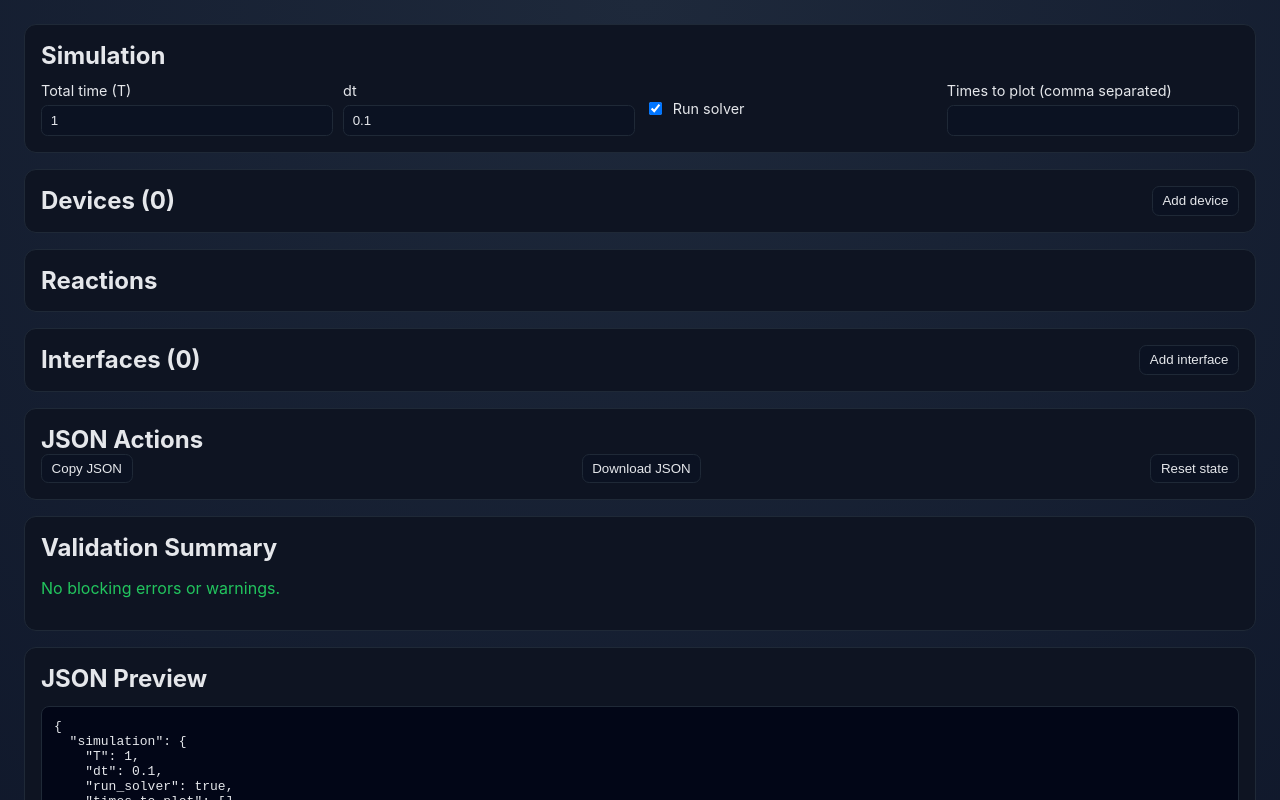
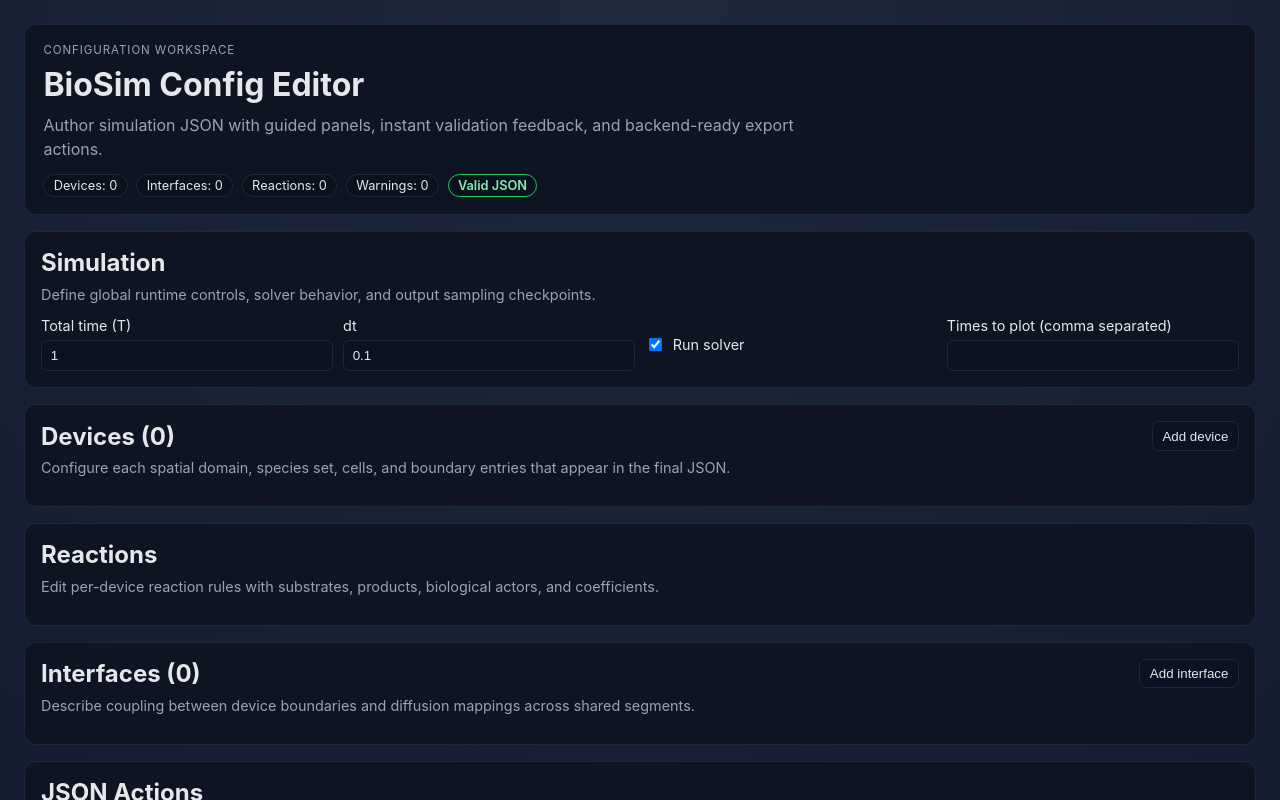
Before and after one commit to Luis696969/GUI, a React (Vite) app in the folder frontend/: page / in a window 1280 px wide. Shown: the top 800 px of the page. Built offline with nearby package versions, Linux system fonts and the light colour scheme.

Commit message:
Add editor header summary and panel lead copy

```diff
--- a/frontend/src/App.tsx
+++ b/frontend/src/App.tsx
@@ -24,8 +24,30 @@ function App() {
     return { serializedConfig, validationResult };
   }, [state]);
 
+  const blockingErrors = validationResult.success ? 0 : validationResult.errors.issues.length;
+  const warningCount = validationResult.warnings.length;
+  const reactionCount = state.devices.reduce((count, device) => count + device.reactions.length, 0);
+
+  const validationTone = blockingErrors > 0 ? 'validation-badge validation-badge--error' : 'validation-badge validation-badge--ok';
+  const validationLabel = blockingErrors > 0 ? `${blockingErrors} blocking error${blockingErrors === 1 ? '' : 's'}` : 'Valid JSON';
+
   return (
     <main className="editor-shell">
+      <header className="page-header editor-panel">
+        <p className="eyebrow">Configuration Workspace</p>
+        <h1>BioSim Config Editor</h1>
+        <p className="page-subtitle">
+          Author simulation JSON with guided panels, instant validation feedback, and backend-ready export actions.
+        </p>
+        <div className="summary-row" role="status" aria-live="polite">
+          <span className="summary-pill">Devices: {state.devices.length}</span>
+          <span className="summary-pill">Interfaces: {state.interfaces.length}</span>
+          <span className="summary-pill">Reactions: {reactionCount}</span>
+          <span className="summary-pill">Warnings: {warningCount}</span>
+          <span className={validationTone}>{validationLabel}</span>
+        </div>
+      </header>
+
       <SimulationPanel simulation={state.simulation} dispatch={dispatch} />
       <DevicesPanel devices={state.devices} dispatch={dispatch} />
       <ReactionsPanel devices={state.devices} dispatch={dispatch} />
--- a/frontend/src/components/devices/DevicesPanel.tsx
+++ b/frontend/src/components/devices/DevicesPanel.tsx
@@ -27,6 +27,7 @@ export function DevicesPanel({ devices, dispatch }: DevicesPanelProps) {
           Add device
         </button>
       </div>
+      <p className="section-lead">Configure each spatial domain, species set, cells, and boundary entries that appear in the final JSON.</p>
 
       <div className="card-grid">
         {devices.map((device) => (
--- a/frontend/src/components/interfaces/InterfacesPanel.tsx
+++ b/frontend/src/components/interfaces/InterfacesPanel.tsx
@@ -16,6 +16,7 @@ export function InterfacesPanel({ interfaces, dispatch }: InterfacesPanelProps)
         <h2>Interfaces ({interfaces.length})</h2>
         <button onClick={() => dispatch(configActions.addInterface({ ...DEFAULT_INTERFACE }))}>Add interface</button>
       </div>
+      <p className="section-lead">Describe coupling between device boundaries and diffusion mappings across shared segments.</p>
 
       <div className="card-grid">
         {interfaces.map((iface, index) => (
--- a/frontend/src/components/json/JsonActions.tsx
+++ b/frontend/src/components/json/JsonActions.tsx
@@ -75,6 +75,7 @@ export function JsonActions({ state, dispatch, serializedConfig }: JsonActionsPr
   return (
     <section className="editor-panel">
       <h2>JSON Actions</h2>
+      <p className="section-lead">Copy, download, or reset the workspace state while iterating on a valid configuration payload.</p>
       <div className="button-row">
         <button onClick={copyJson}>Copy JSON</button>
         <button onClick={downloadJson}>Download JSON</button>
--- a/frontend/src/components/json/JsonPreview.tsx
+++ b/frontend/src/components/json/JsonPreview.tsx
@@ -6,6 +6,7 @@ export function JsonPreview({ serializedConfig }: JsonPreviewProps) {
   return (
     <section className="editor-panel">
       <h2>JSON Preview</h2>
+      <p className="section-lead">Live serialized output mirrors the schema-backed config currently assembled in the editor.</p>
       <pre className="json-preview">{serializedConfig}</pre>
     </section>
   );
--- a/frontend/src/components/reactions/ReactionsPanel.tsx
+++ b/frontend/src/components/reactions/ReactionsPanel.tsx
@@ -12,6 +12,7 @@ export function ReactionsPanel({ devices, dispatch }: ReactionsPanelProps) {
   return (
     <section className="editor-panel">
       <h2>Reactions</h2>
+      <p className="section-lead">Edit per-device reaction rules with substrates, products, biological actors, and coefficients.</p>
       <div className="card-grid">
         {devices.map((device) => (
           <article key={device.id} className="editor-card">
--- a/frontend/src/components/simulation/SimulationPanel.tsx
+++ b/frontend/src/components/simulation/SimulationPanel.tsx
@@ -12,6 +12,7 @@ export function SimulationPanel({ simulation, dispatch }: SimulationPanelProps)
   return (
     <section className="editor-panel">
       <h2>Simulation</h2>
+      <p className="section-lead">Define global runtime controls, solver behavior, and output sampling checkpoints.</p>
       <div className="field-grid">
         <label>
           Total time (T)
--- a/frontend/src/styles/editor.css
+++ b/frontend/src/styles/editor.css
@@ -13,11 +13,70 @@
   padding: 1rem;
 }
 
+.editor-panel h1,
 .editor-panel h2,
 .editor-card h3,
 .editor-card h4,
 .sub-card h5 {
   margin: 0;
+}
+
+.page-header {
+  display: grid;
+  gap: 0.55rem;
+  padding: 1.1rem 1.15rem;
+}
+
+.eyebrow {
+  margin: 0;
+  text-transform: uppercase;
+  letter-spacing: 0.08em;
+  font-size: 0.72rem;
+  color: var(--text-secondary);
+}
+
+.page-subtitle {
+  margin: 0;
+  color: var(--text-secondary);
+  line-height: 1.5;
+  max-width: 78ch;
+}
+
+.summary-row {
+  margin-top: 0.25rem;
+  display: flex;
+  flex-wrap: wrap;
+  gap: 0.55rem;
+}
+
+.summary-pill,
+.validation-badge {
+  border: 1px solid var(--border);
+  border-radius: 999px;
+  padding: 0.18rem 0.58rem;
+  font-size: 0.8rem;
+  background: color-mix(in oklab, var(--surface), black 14%);
+}
+
+.validation-badge {
+  font-weight: 600;
+}
+
+.validation-badge--ok {
+  border-color: #22c55e;
+  color: #86efac;
+}
+
+.validation-badge--error {
+  border-color: #ef4444;
+  color: #fca5a5;
+}
+
+.section-lead {
+  margin: 0.45rem 0 0.7rem;
+  color: var(--text-secondary);
+  font-size: 0.9rem;
+  line-height: 1.45;
 }
 
 .card-grid {
```
